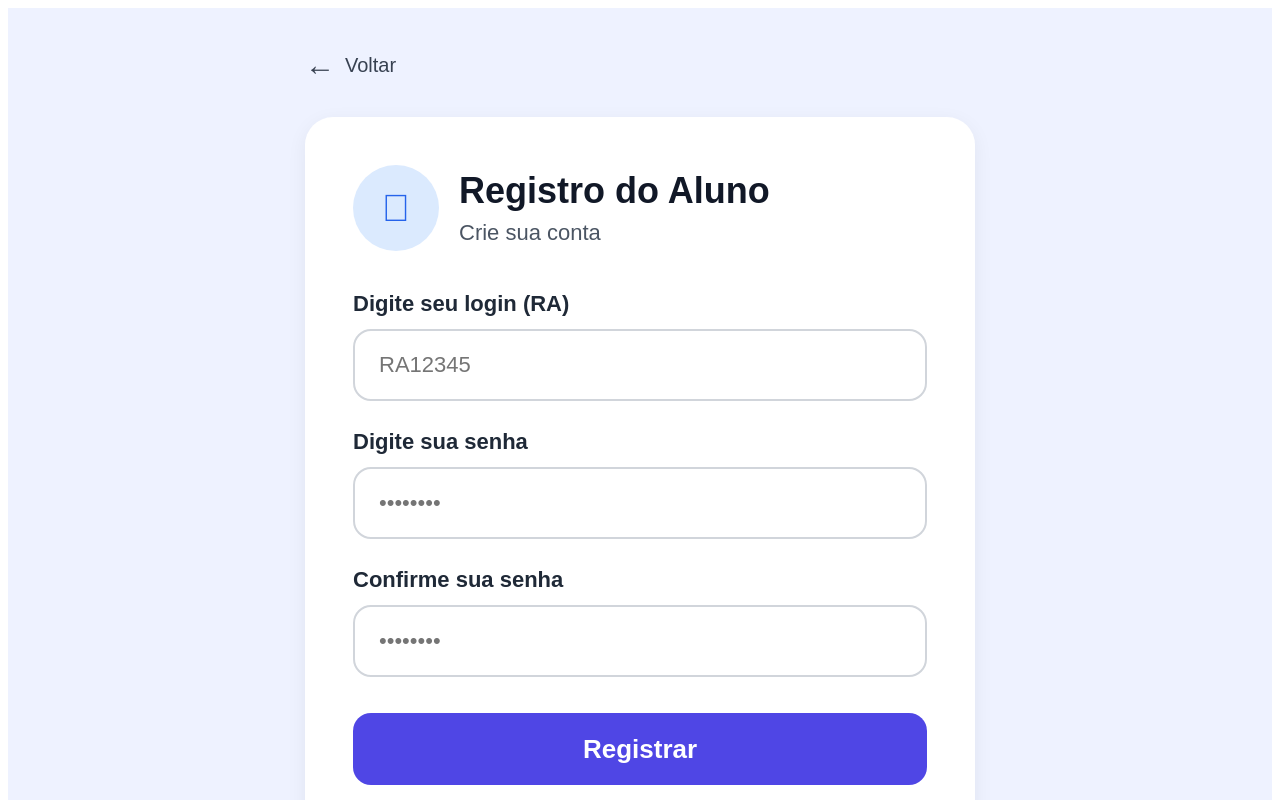
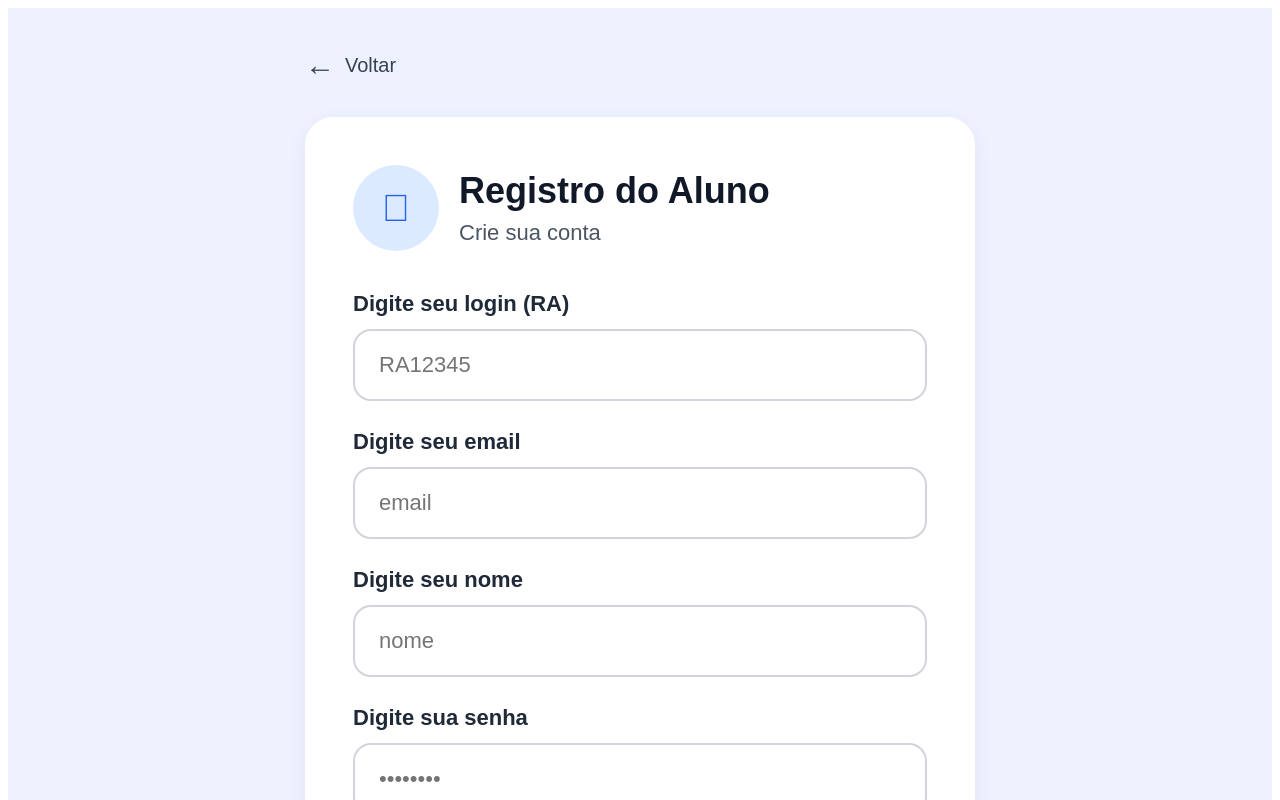
Before and after one commit to Jpzinnnnnn/gestao_academica, an Angular app in the folder frontend/: page /register in a window 1280 px wide. Shown: the top 800 px of the page. Built offline with nearby package versions, Linux system fonts and the light colour scheme.

Commit message:
arrumando o register aluno

```diff
--- a/frontend/src/app/pages/register/register.html
+++ b/frontend/src/app/pages/register/register.html
@@ -29,6 +29,28 @@
             placeholder="RA12345"
             [(ngModel)]="ra"
             name="ra"
+          />
+        </div>
+
+
+
+        <div class="input-group">
+          <label>Digite seu email</label>
+          <input
+            type="text"
+            placeholder="email"
+            [(ngModel)]="email"
+            name="email"
+          />
+        </div>
+
+        <div class="input-group">
+          <label>Digite seu nome</label>
+          <input
+            type="text"
+            placeholder="nome"
+            [(ngModel)]="nome"
+            name="nome"
           />
         </div>
 
```
